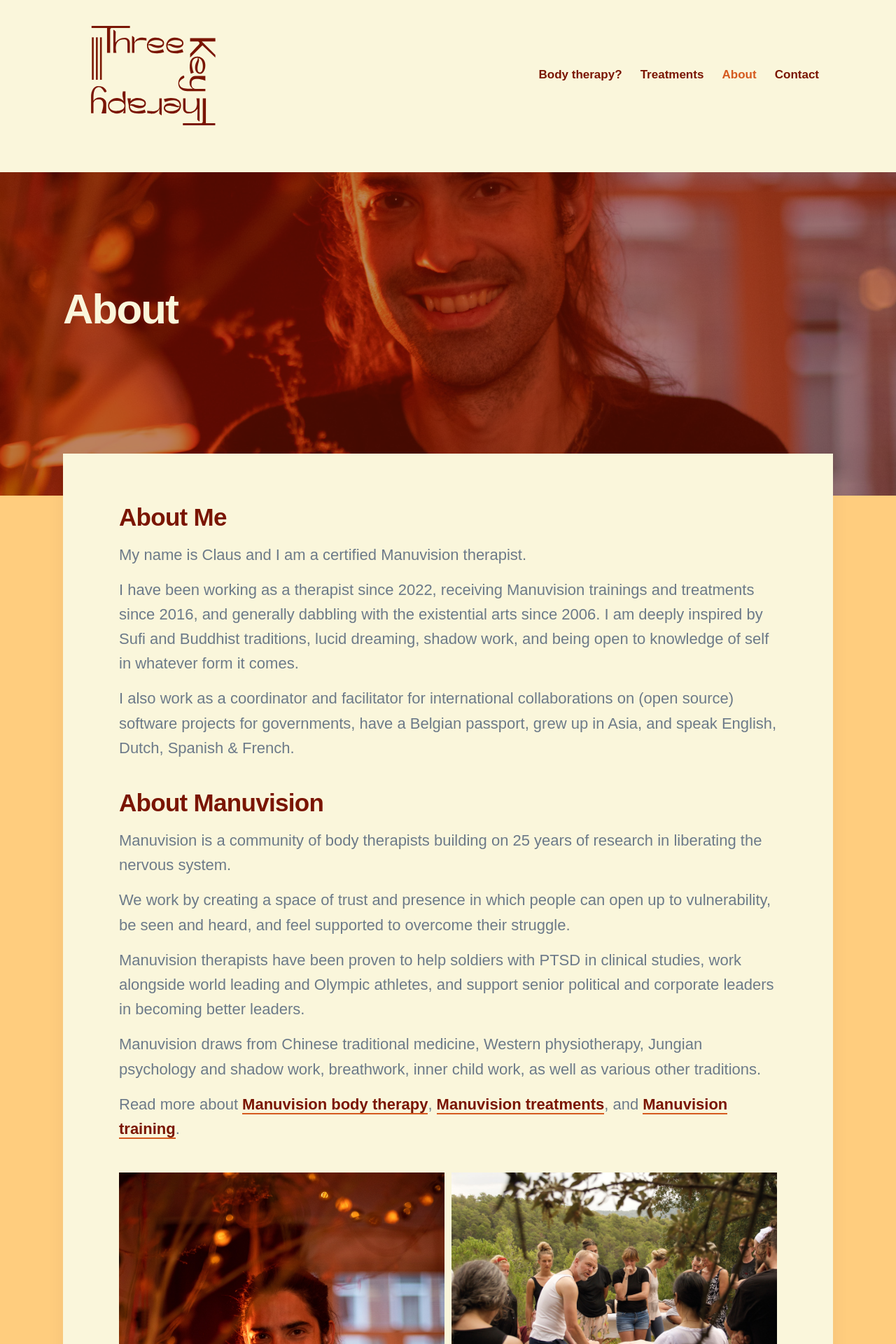
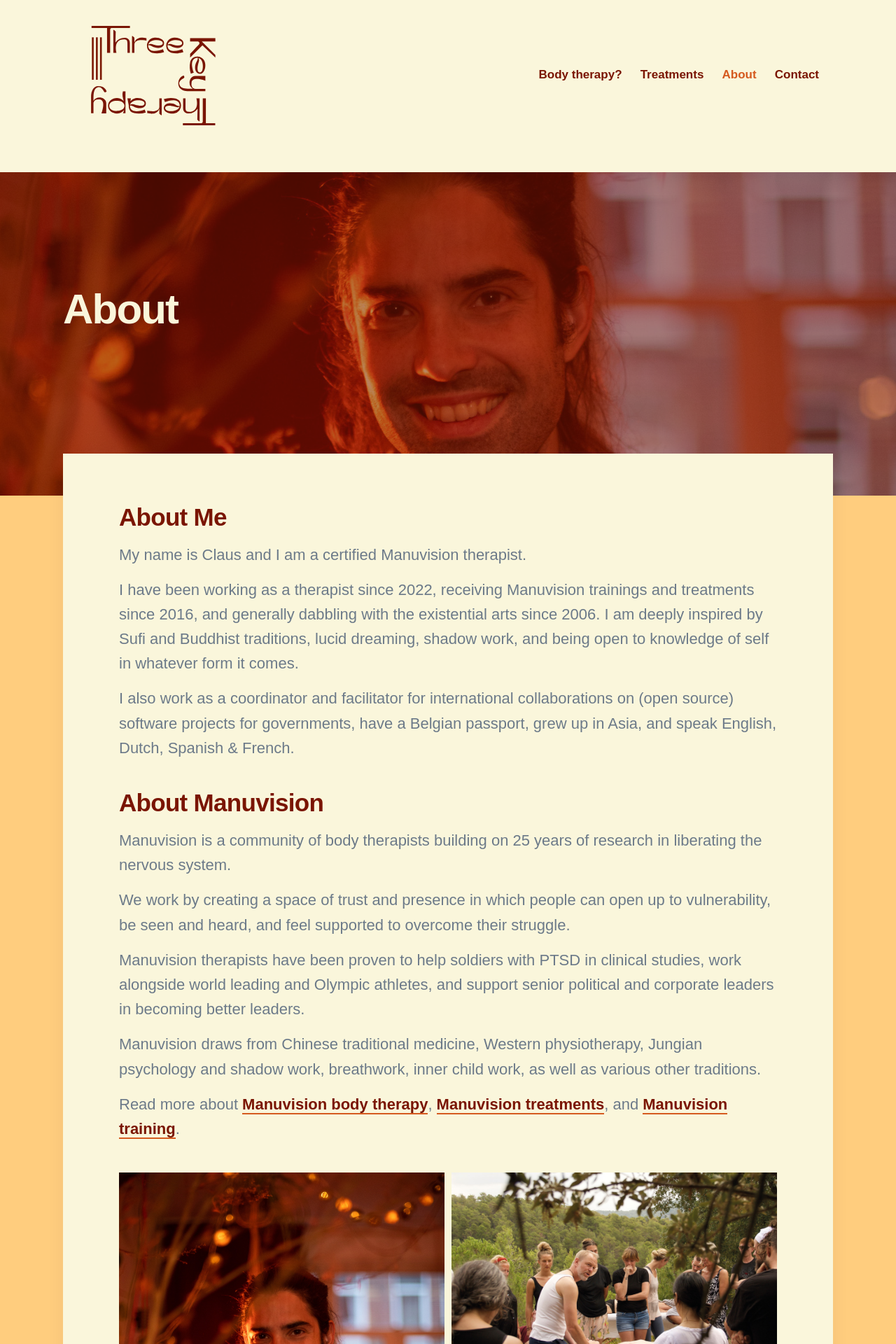
Before and after one commit to threekeytherapy/threekeytherapy.com, a Jekyll site: the page built from _projects/about.md, in a window 1280 px wide. Shown: the top 1920 px of the page at 70% size. Built offline with Jekyll 4.4.1, drawn with Linux system fonts in a browser that asks for light colours; nearby versions of some CDN libraries; some web fonts are replaced.

Commit message:
tweaks images

```diff
--- a/_projects/about.md
+++ b/_projects/about.md
@@ -2,7 +2,7 @@
 title: About
 subtitle:
 description:  My name is Claus, I am a certified Manuvision body therapist, and look forward to meeting you.
-featured_image: /images/profile2crop.jpg
+featured_image: /images/profile2crop4.jpg
 date: 2023-11-03 00:00:00
 ---
 
```
Also changed, not shown: images/profile2crop2.jpg (added), images/profile2crop3.jpg (added), images/profile2crop4.jpg (added), images/profile2crop5.jpg (added).
